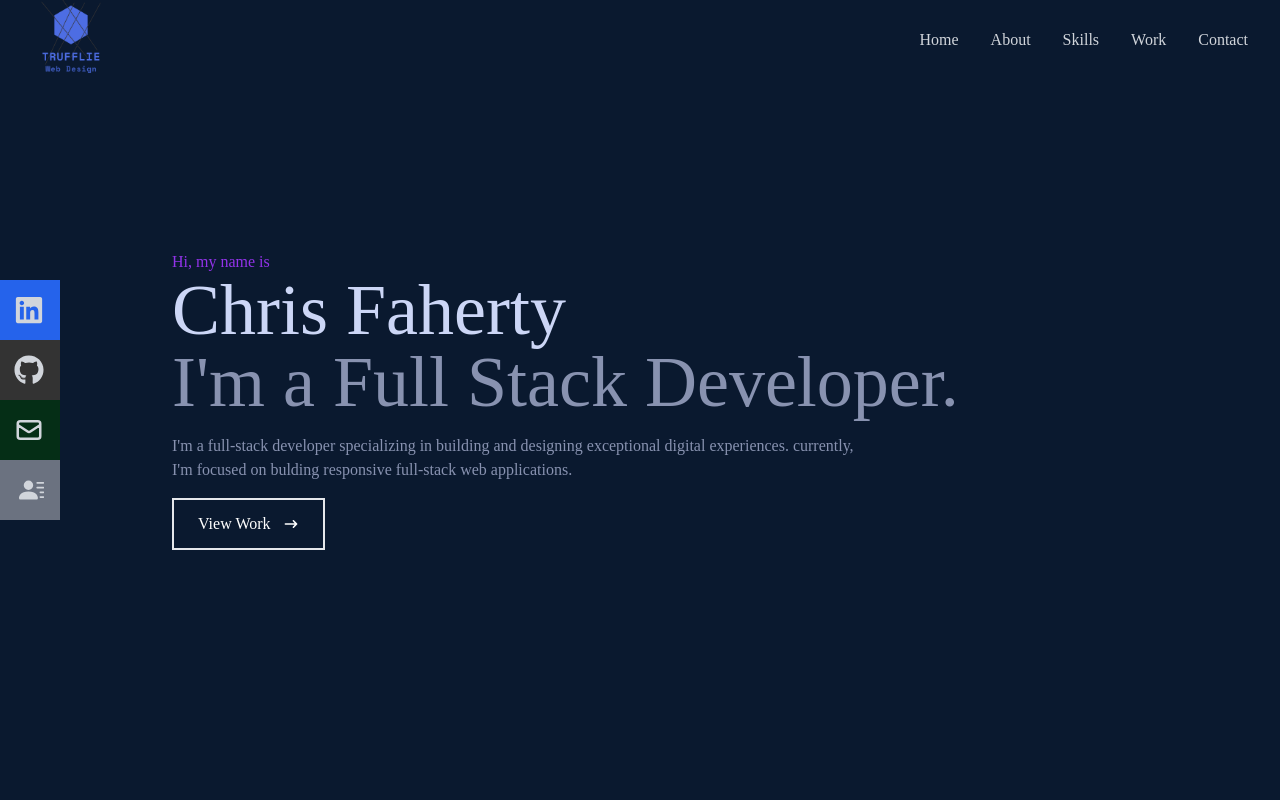
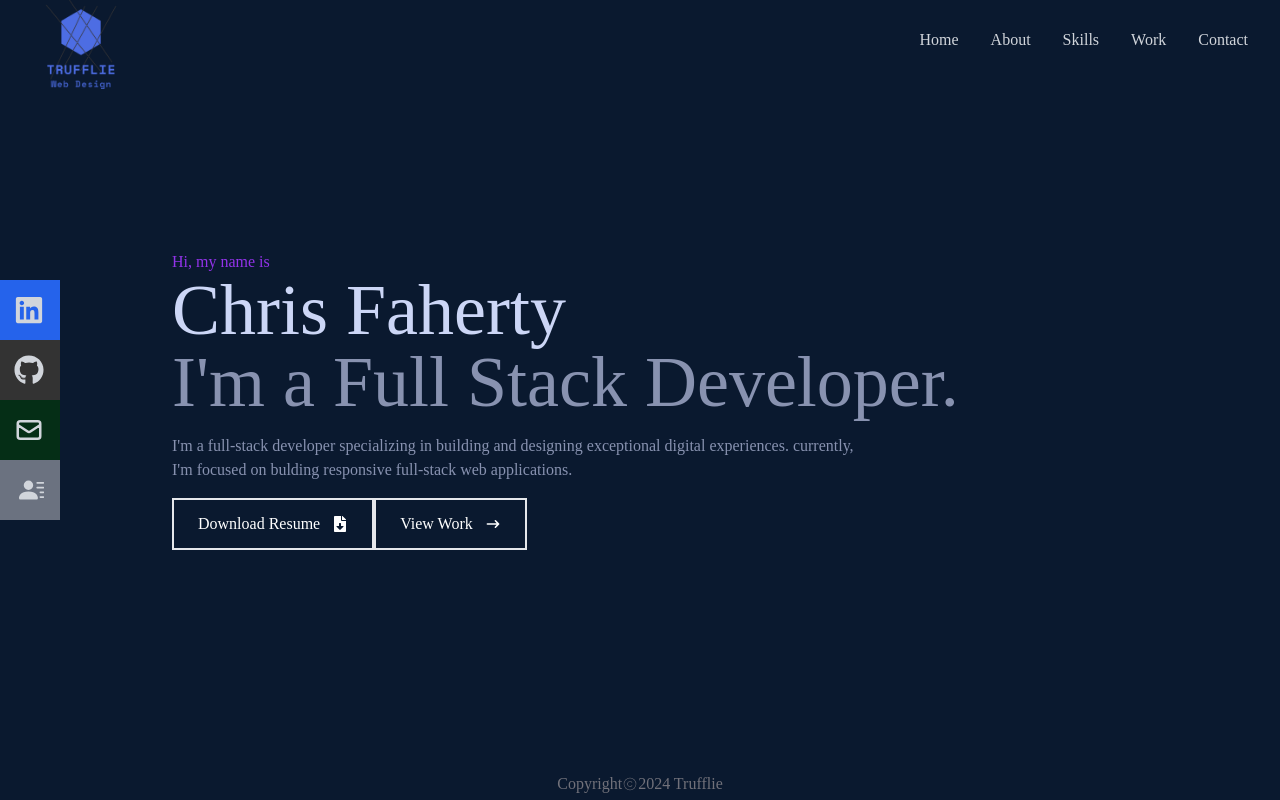
Before and after one commit to Trufflie/portfolio, a React (Create React App) app: page / in a window 1280 px wide. Shown: the top 800 px of the page. Built offline with nearby package versions, Linux system fonts and the light colour scheme.

Commit message:
added footer, made logo slightly larger fo visibility

```diff
--- a/src/App.js
+++ b/src/App.js
@@ -5,6 +5,7 @@ import About from "./components/About";
 import Skills from "./components/Skills";
 import Work from "./components/Work";
 import Contact from "./components/Contact";
+import Footer from "./Footer";
 
 function App() {
   return (
@@ -15,6 +16,7 @@ function App() {
       <Skills />
       <Work />
       <Contact />
+      <Footer />
     </div>
   );
 }
--- /dev/null
+++ b/src/Footer.jsx
@@ -0,0 +1,16 @@
+import React from 'react'
+import { PiCopyrightThin } from "react-icons/pi";
+
+
+const Footer = () => {
+    const date = new Date().getFullYear()
+  return (
+
+    <div className=" bottom-0 flex text-center justify-center fixed w-full h-3 p-4 bg-[#0a192f] text-gray-300">
+
+        <p className=" text-center items-center flex text-zinc-500"> Copyright <PiCopyrightThin />{date} Trufflie </p>
+    </div>
+  )
+}
+
+export default Footer
--- a/src/components/Home.jsx
+++ b/src/components/Home.jsx
@@ -1,7 +1,7 @@
 import React from "react";
 import { HiArrowNarrowRight } from "react-icons/hi";
 import { Link } from "react-scroll";
-
+import { FaFileDownload } from "react-icons/fa";
 const Home = () => {
 	return (
 		<div
@@ -19,7 +19,19 @@ const Home = () => {
 					exceptional digital experiences. currently, I'm focused on bulding
 					responsive full-stack web applications.
 				</p>
-				<div>
+				<div className="flex flex-row">
+				<Link
+						to="work"
+						smooth={true}
+						duration={500}
+					>
+						<button className="text-white group border-2 px-6 py-3 flex items-center hover:bg-purple-600 hover:border-purple-600">
+							Download Resume
+							<span >
+								<FaFileDownload className="ml-3 " />
+							</span>
+						</button>
+					</Link>
 					<Link
 						to="work"
 						smooth={true}
@@ -32,6 +44,7 @@ const Home = () => {
 							</span>
 						</button>
 					</Link>
+
 				</div>
 			</div>
 		</div>
--- a/src/components/Navbar.jsx
+++ b/src/components/Navbar.jsx
@@ -11,11 +11,12 @@ const Navbar = () => {
 
 	return (
 		<div className="fixed w-full h-[80px] flex justify-between items-center px-4 bg-[#0a192f] text-gray-300">
-			<div>
+			<div >
 				<img
+					className=" pt-5"
 					src={Logo}
 					alt="logo"
-					style={{ width: "110px" }}
+					style={{ width: "130px" }}
 				/>
 			</div>
 
```
Also changed, not shown: src/index.css (line endings or trailing spaces).
